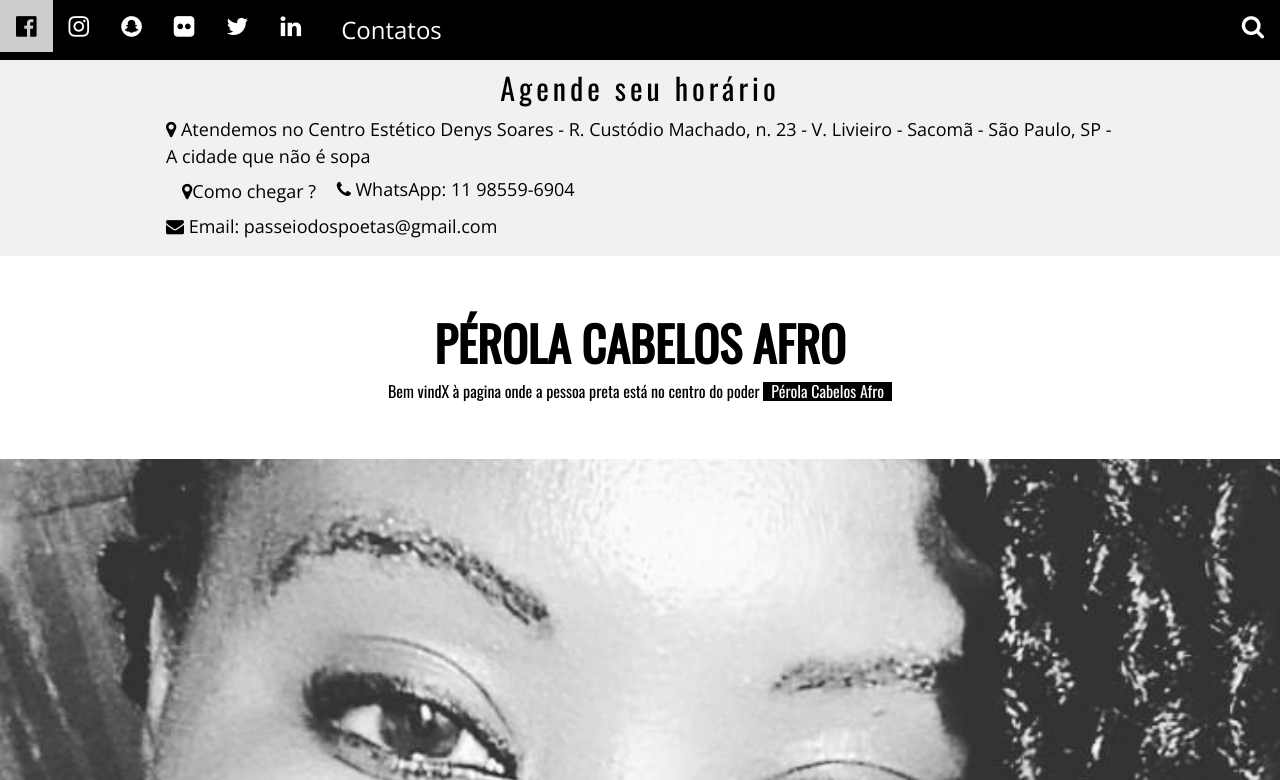
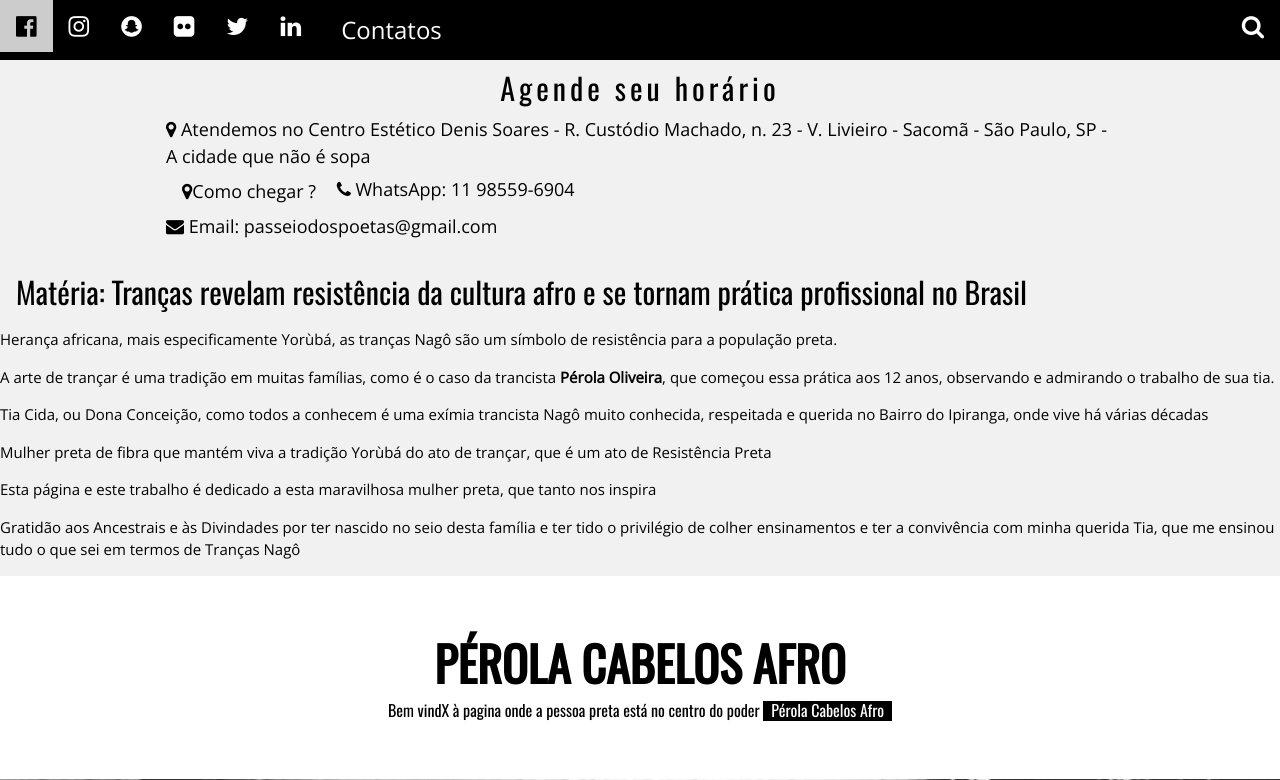
Before and after one commit to edabruzzo/Perola_Cabelos_Afro, a Flask app: page / in a window 1280 px wide. Shown: the top 780 px of the page. Run offline with Flask 3, Linux system fonts and the light colour scheme; some libraries are stand-ins or nearby versions.

Commit message:
Adiciona matéria jornalística

```diff
--- a/templates/template.html
+++ b/templates/template.html
@@ -20,6 +20,15 @@
 h1,h2,h3,h4,h5,h6 {font-family: "Oswald"}
 body {font-family: "Open Sans"}
     </style>
+
+
+    <script src="jquery.js"></script>
+    <script>
+    $(function(){
+      $("#includedContent").load("https://revistatbt.wordpress.com/2020/06/10/trancas-resistencia-cultura-afro/");
+    });
+    </script>
+
 </head>
 <body class="w3-light-grey">
 
@@ -54,7 +63,7 @@ body {font-family: "Open Sans"}
     <div class="w3-row">
       <div class="w3-large w3-margin-bottom">
           <i class="fa fa-map-marker"></i>
-          Atendemos no Centro Estético Denys Soares - R. Custódio Machado, n. 23 - V. Livieiro - Sacomã - São Paulo, SP - A cidade que não é sopa
+          Atendemos no Centro Estético Denis Soares - R. Custódio Machado, n. 23 - V. Livieiro - Sacomã - São Paulo, SP - A cidade que não é sopa
           <br>
 
           <a href="https://moovitapp.com/sao_paulo-242/poi/Centro%20Est%C3%A9tico%20Denis%20Soares/Term.%20Sacoma%20(Sacom%C3%A3%20Terminal)/pt-br?tll=-23.6513_-46.59876&fll=-23.603638_-46.602434&customerId=4908&ref=1&poiType=ehsite"
@@ -87,6 +96,24 @@ body {font-family: "Open Sans"}
 {% endblock %}
 
 
+<div>
+
+    <a href="https://revistatbt.wordpress.com/2020/06/10/trancas-resistencia-cultura-afro/"
+             target="_blank" rel="noopener noreferrer"
+       class="w3-bar-item w3-button">
+    <h2 class="w3-text-black">Matéria: Tranças revelam resistência da cultura afro e se tornam prática profissional no&nbsp;Brasil</h2>
+</a>
+
+
+<p>Herança africana, mais especificamente Yorùbá, as tranças Nagô são um símbolo de resistência para a população preta. </p>
+<p>A arte de trançar é uma tradição em muitas famílias, como é o caso da trancista <a rel="noreferrer noopener" href="https://www.instagram.com/perolacabelosafro/" target="_blank"><strong>Pérola Oliveira</strong></a>,
+ que começou essa prática aos 12 anos, observando e admirando o trabalho de sua tia.</p>
+<p>Tia Cida, ou Dona Conceição, como todos a conhecem é uma exímia trancista Nagô muito conhecida, respeitada e querida no Bairro do Ipiranga, onde vive há várias décadas</p>
+<p>Mulher preta de fibra que mantém viva a tradição Yorùbá do ato de trançar, que é um ato de Resistência Preta</p>
+<p>Esta página e este trabalho é dedicado a esta maravilhosa mulher preta, que tanto nos inspira</p>
+<p>Gratidão aos Ancestrais e às Divindades por ter nascido no seio desta família e ter tido o privilégio de colher ensinamentos e ter a convivência com minha querida Tia, que me ensinou tudo o que sei em termos de Tranças Nagô</p>
+
+</div>
 
 <!-- w3-content defines a container for fixed size centered content,
 and is wrapped around the whole page content, except for the footer in this example -->
@@ -123,7 +150,6 @@ and is wrapped around the whole page content, except for the footer in this exam
         </div>
     </header>
 </div>
-
 
 <!-- Image portfolio -->
 <div class="w3-display-container w3-wide" id="home-portfolio">
```
